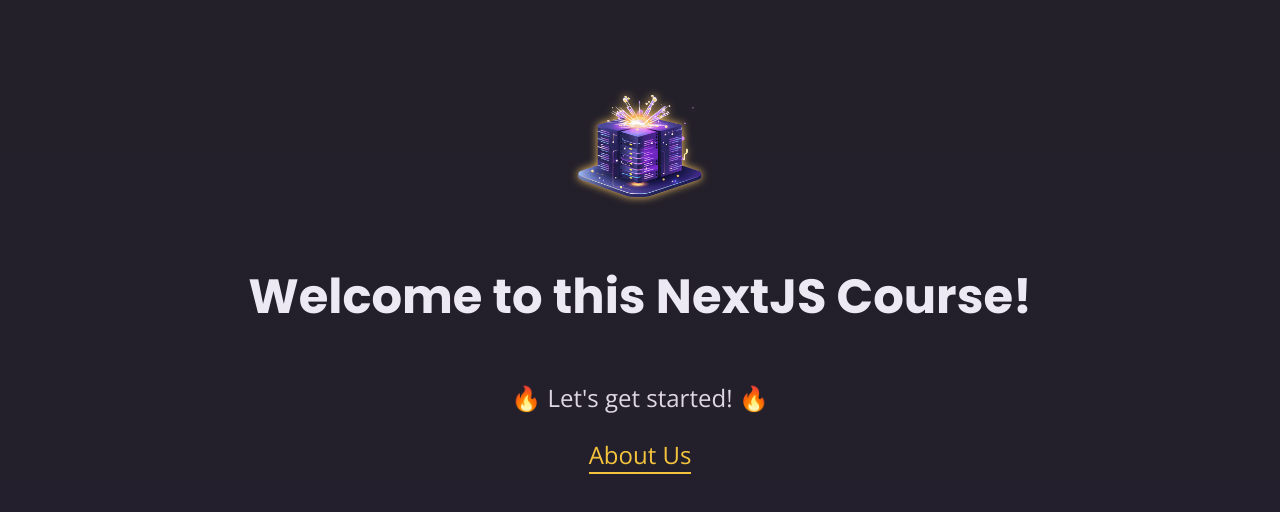
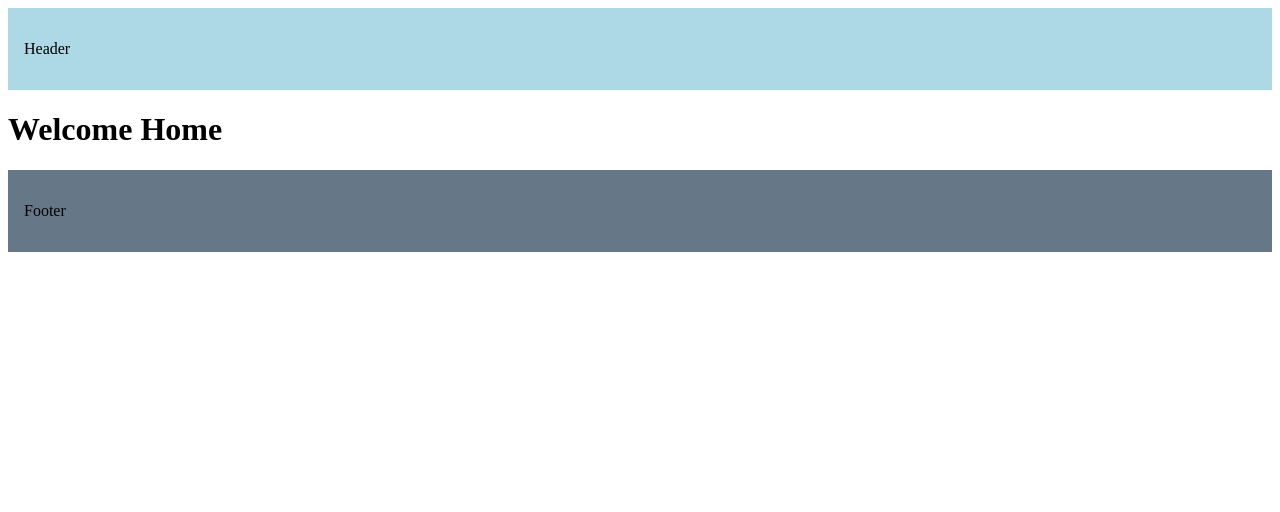
Before and after one commit to shivang101/Nextjs-Routing-and-Layouts, a Next.js app: page / in a window 1280 px wide. Shown: the top 512 px of the page. Built offline with nearby package versions, Linux system fonts and the light colour scheme.

Commit message:
Added header and footer as global Layout

```diff
--- a/app/globals.css
+++ b/app/globals.css
@@ -1,4 +1,4 @@
-@import url('https://fonts.googleapis.com/css2?family=Open+Sans:wght@400;700&family=Poppins:wght@400;700&display=swap');
+/* @import url('https://fonts.googleapis.com/css2?family=Open+Sans:wght@400;700&family=Poppins:wght@400;700&display=swap');
 
 * {
   box-sizing: border-box;
@@ -50,4 +50,4 @@ p a:hover,
 p a:active {
   color: #bd3df4;
   border-color: #bd3df4;
-}
+} */
--- a/app/layout.js
+++ b/app/layout.js
@@ -1,14 +1,17 @@
-import './globals.css'
-
-export const metadata = {
-  title: 'NextJS Course App',
-  description: 'Your first NextJS app!',
-};
+import Header from "@/components/header";
+import "./globals.css";
+import Footer from "@/components/footer";
 
 export default function RootLayout({ children }) {
   return (
     <html lang="en">
-      <body>{children}</body>
+      <body>
+        <Header />
+        {/* <ErrorWrapper> */}
+        {children}
+        {/* </ErrorWrapper> */}
+        <Footer />
+      </body>
     </html>
   );
 }
--- a/app/page.js
+++ b/app/page.js
@@ -9,11 +9,7 @@ export default function Home() {
 
   return (
     <main>
-      <Header />
-      <p>🔥 Let&apos;s get started! 🔥</p>
-      <p>
-        <Link href="/about">About Us</Link>
-      </p>
+      <h1>Welcome Home</h1>
     </main>
   );
 }
--- /dev/null
+++ b/components/footer.js
@@ -0,0 +1,14 @@
+export default function Footer() {
+  return (
+    <>
+      <footer
+        style={{
+          backgroundColor: "#678",
+          padding: "1rem",
+        }}
+      >
+        <p>Footer</p>
+      </footer>
+    </>
+  );
+}
--- a/components/header.js
+++ b/components/header.js
@@ -1,9 +1,14 @@
 export default function Header() {
   return (
     <>
-      <img src="/logo.png" alt="A server surrounded by magic sparkles." />
-
-      <h1>Welcome to this NextJS Course!</h1>
+      <header
+        style={{
+          backgroundColor: "lightblue",
+          padding: "1rem",
+        }}
+      >
+        <p>Header</p>
+      </header>
     </>
   );
 }
```
